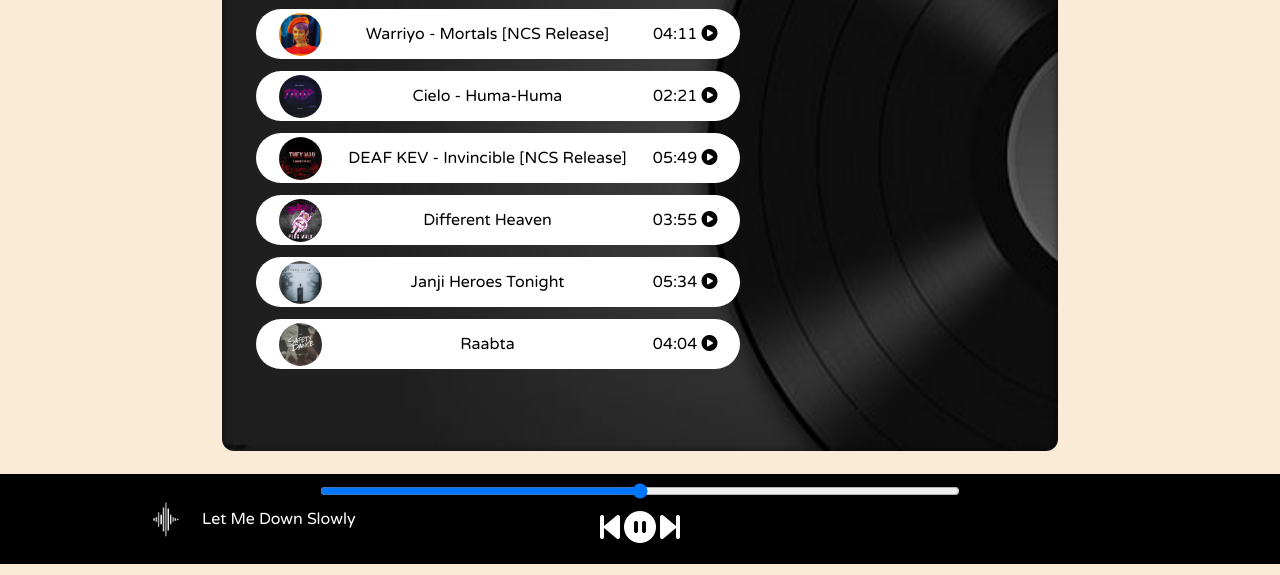
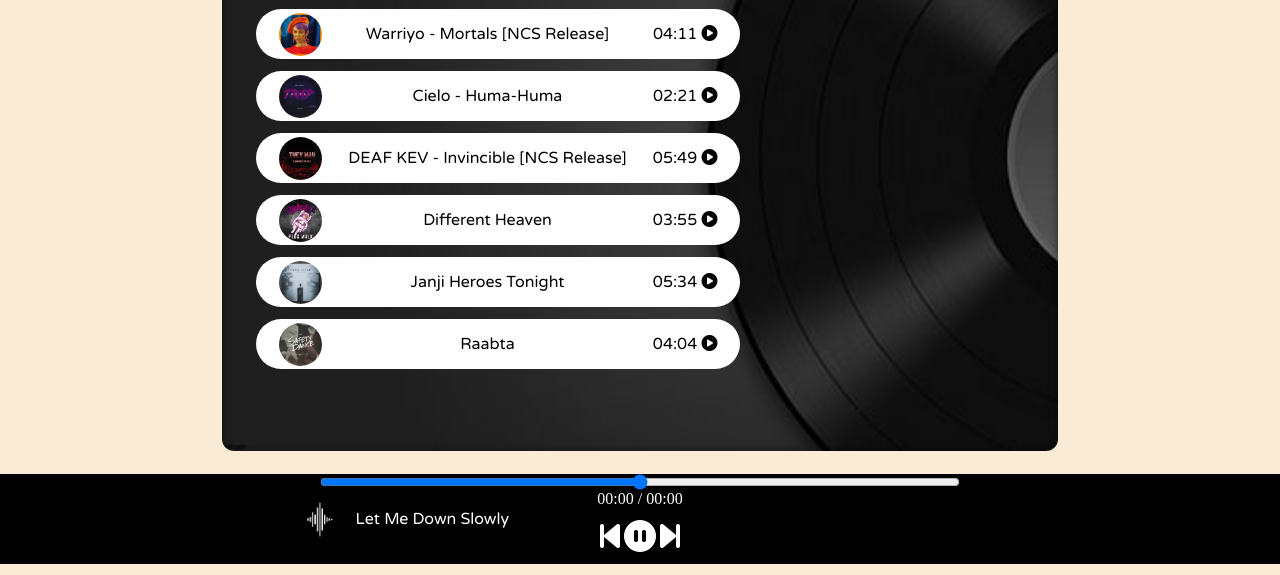
Before and after one commit to pranilfulkar/SpotifyClone, a plain HTML site: page index.html in a window 1280 px wide. Both pictures are taken after a click on the icon 709 px from the left and 196 px from the top of the page. Shown: the part 225-800 px from the top of the page. Drawn offline with Linux system fonts and the light colour scheme.

Commit message:
added song time duration

```diff
--- a/index.html
+++ b/index.html
@@ -68,7 +68,15 @@
         </div>
 
         <div class="bottom">
+
             <input type="range" name="range" id="myProgressBar" value="0" min="0" max="100">
+
+            <div class="time-display">
+                <span id="currentTime">00:00</span> /
+                <span id="totalDuration">00:00</span>
+            </div>
+
+
             <div class="icons">
                 <!-- font-awesome icons -->
                 <i class="fa-solid fa-2x fa-backward-step" id="previous"></i>
--- a/script.js
+++ b/script.js
@@ -55,7 +55,16 @@ audioElement.addEventListener('timeupdate', () =>{
     //updating seekbar
     progress = parseInt((audioElement.currentTime/audioElement.duration)*100);
     myProgressBar.value = progress;
+
+    //updates current time
+    document.getElementById("currentTime").innerText = formatTime(audioElement.currentTime);
+
+    if(!isNaN(audioElement.duration)){
+        document.getElementById("totalDuration").innerText = formatTime(audioElement.duration);
+    }
 })
+
+
 
 
 //change song by seek
@@ -140,3 +149,13 @@ audioElement.addEventListener('ended', () => {
     document.getElementById(songIndex).classList.remove('fa-circle-play');
     document.getElementById(songIndex).classList.add('fa-circle-pause');
 });
+
+
+//to convert seconds into MM:SS
+function formatTime(seconds) {
+    let min = Math.floor(seconds / 60);
+    let sec = Math.floor(seconds % 60);
+    if (sec < 10) sec = `0${sec}`;
+    if (min < 10) min = `0${min}`;
+    return `${min}:${sec}`;
+}
--- a/styles.css
+++ b/styles.css
@@ -67,6 +67,11 @@ nav ul li{
     flex-direction: column;
 }
 
+.bottom time-display{
+    font-family: 'Ubuntu', sans-serif;
+    font-size: 1.2rem;
+}
+
 .icons{
     margin: 12px 0;
 }
@@ -108,7 +113,7 @@ nav ul li{
 
 .songInfo{
     position: absolute;
-    left: 10vw;
+    left: 22vw;
     display: flex;
     align-items: center;
     font-family: 'Varela Round', sans-serif;
```
